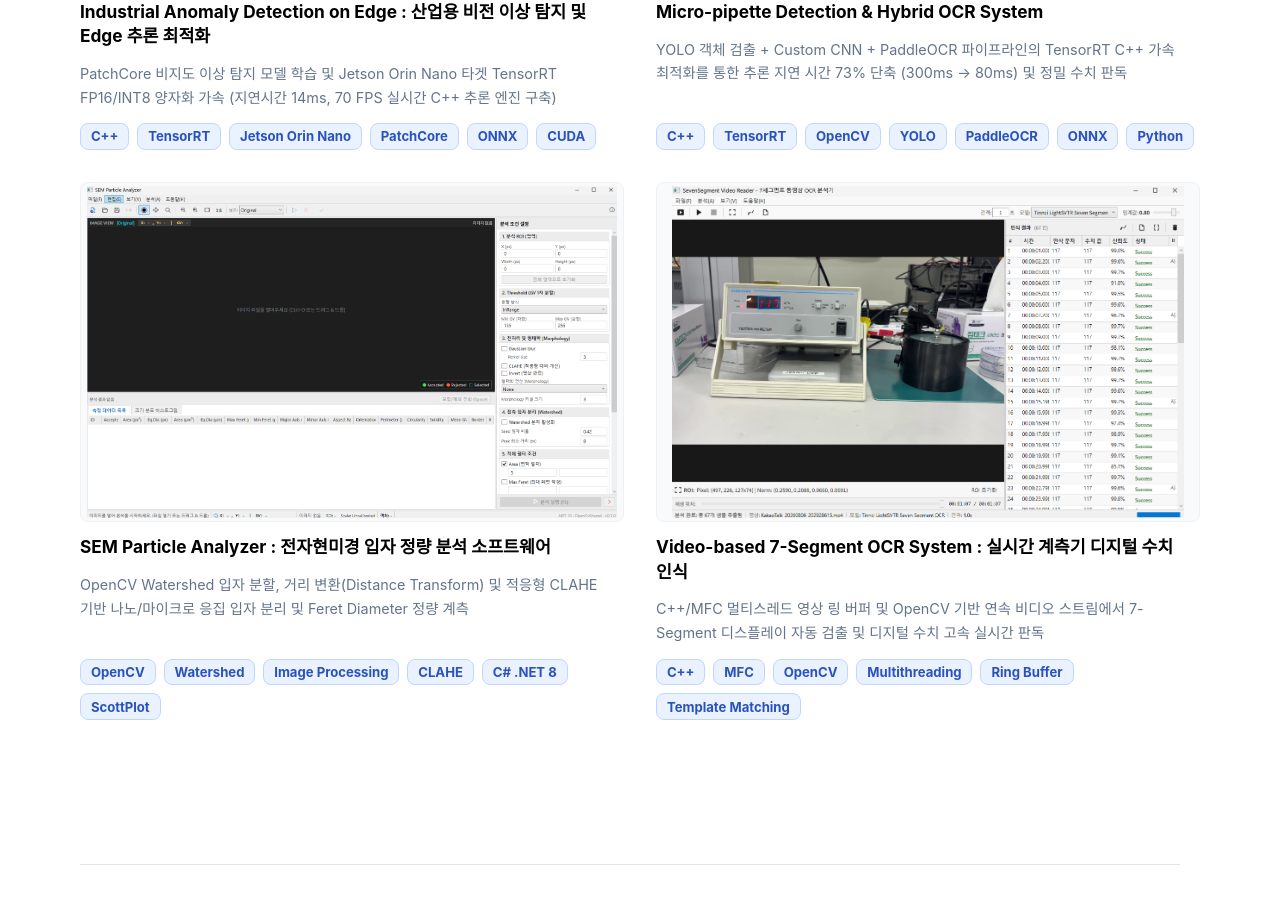
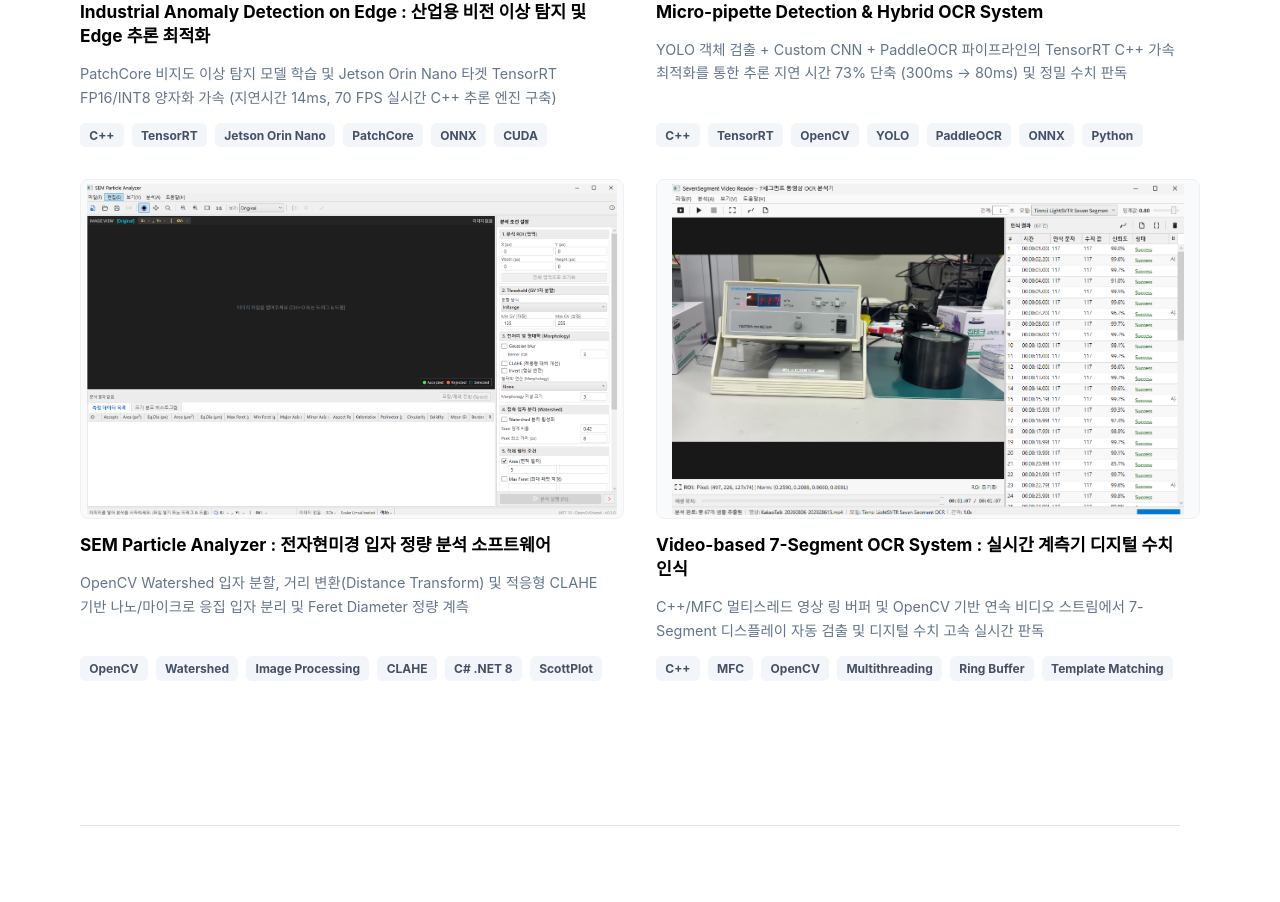
Before and after one commit to minwoo1119/its-minu, a React (Vite) app: page / in a window 1280 px wide. Shown: the part 2720-3622 px from the top of the page. Built offline with nearby package versions, Linux system fonts and the light colour scheme.

Commit message:
style: align computer vision project badges

```diff
--- a/src/components/common/projectBox/projectBox.module.scss
+++ b/src/components/common/projectBox/projectBox.module.scss
@@ -71,13 +71,13 @@
     margin-top: auto;
 
     span {
-      padding: 0.28rem 0.62rem;
-      border-radius: 8px;
-      color: #2a52be;
-      font-size: 0.82rem;
-      font-weight: 700;
-      background-color: #eaf2ff;
-      border: 1px solid #bfd7ff;
+      padding: 0.3rem 0.58rem;
+      border-radius: 0.35rem;
+      color: #435066;
+      font-size: 0.75rem;
+      font-weight: 650;
+      background-color: #f2f5f9;
+      border: 0;
     }
   }
 }
```
